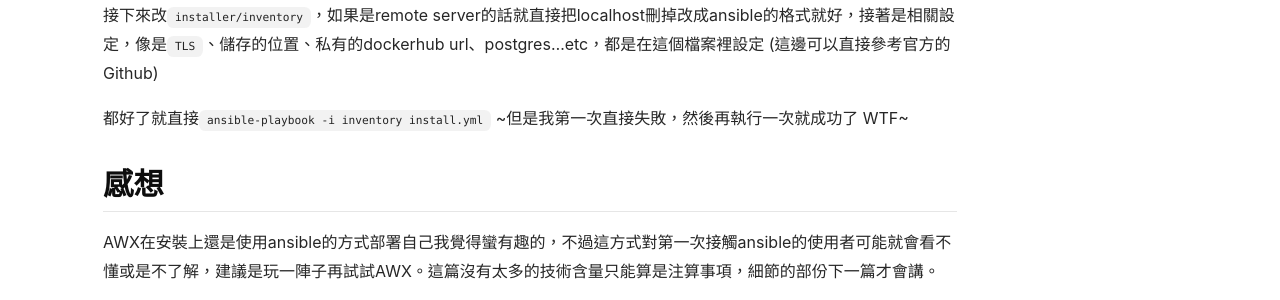
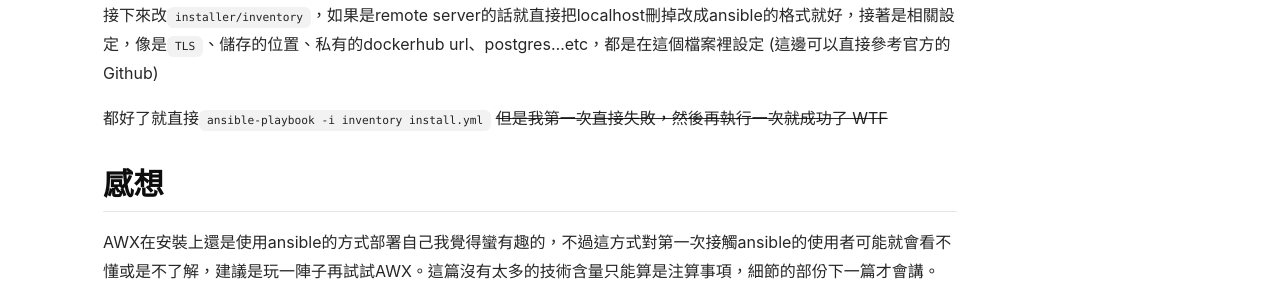
Before and after one commit to tingShean/tingshean.github.io, a Jekyll site: the page built from _posts/2020-10-01-awx-memo.md, in a window 1280 px wide. Shown: the part 1148-1448 px from the top of the page. Built offline with Jekyll 4.4.1, drawn with Linux system fonts in a browser that asks for light colours; nearby versions of some CDN libraries; comment, search, counter and statistics services are not loaded.

```diff
--- a/_posts/2020-10-01-awx-memo.md
+++ b/_posts/2020-10-01-awx-memo.md
@@ -37,7 +37,7 @@ AWX是ansible Tower的免費版本，稍微查一下就可以知道，就像Fedo
 
 接下來改`installer/inventory`，如果是remote server的話就直接把localhost刪掉改成ansible的格式就好，接著是相關設定，像是`TLS`、儲存的位置、私有的dockerhub url、postgres...etc，都是在這個檔案裡設定 (這邊可以直接參考官方的Github)
 
-都好了就直接`ansible-playbook -i inventory install.yml` ~但是我第一次直接失敗，然後再執行一次就成功了 WTF~
+都好了就直接`ansible-playbook -i inventory install.yml` ~~但是我第一次直接失敗，然後再執行一次就成功了 WTF~~
 
 
 ## 感想
```
